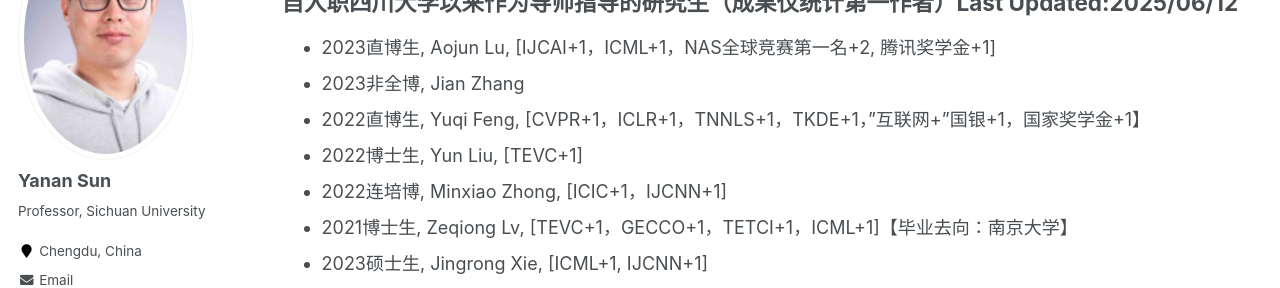
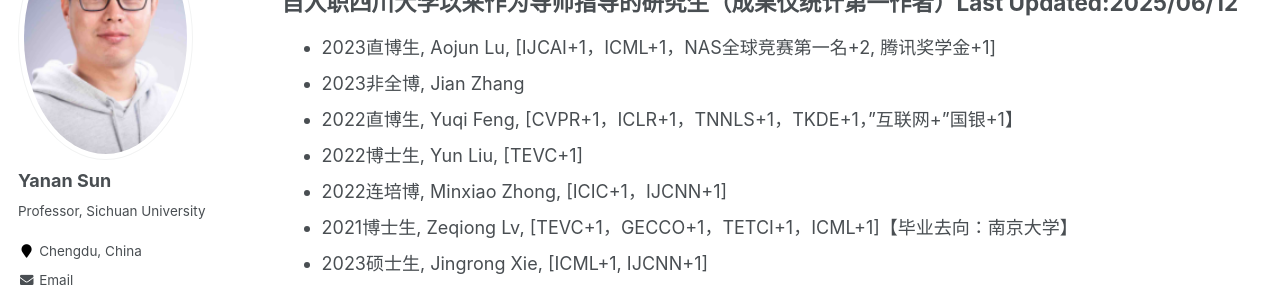
Before and after one commit to yn-sun/yn-sun.github.io, a Jekyll site: the page built from _pages/supervision.md, in a window 1280 px wide and 1289 px high. Shown: the part 202-490 px from the top of the window. Built offline with Jekyll 4.4.1, drawn with Linux system fonts in a browser that asks for light colours; comment, search, counter and statistics services are not loaded.

Commit message:
Update supervision.md

```diff
--- a/_pages/supervision.md
+++ b/_pages/supervision.md
@@ -9,7 +9,7 @@
 ## 自入职四川大学以来作为导师指导的研究生（成果仅统计第一作者）Last Updated:2025/06/12
 * 2023直博生, Aojun Lu, [IJCAI+1，ICML+1，NAS全球竞赛第一名+2, 腾讯奖学金+1]
 * 2023非全博, Jian Zhang
-* 2022直博生, Yuqi Feng, [CVPR+1，ICLR+1，TNNLS+1，TKDE+1，"互联网+"国银+1，国家奖学金+1】
+* 2022直博生, Yuqi Feng, [CVPR+1，ICLR+1，TNNLS+1，TKDE+1，"互联网+"国银+1】
 * 2022博士生, Yun Liu, [TEVC+1]
 * 2022连培博, Minxiao Zhong, [ICIC+1，IJCNN+1]
 * 2021博士生, Zeqiong Lv, [TEVC+1，GECCO+1，TETCI+1，ICML+1]【毕业去向：南京大学】
```
